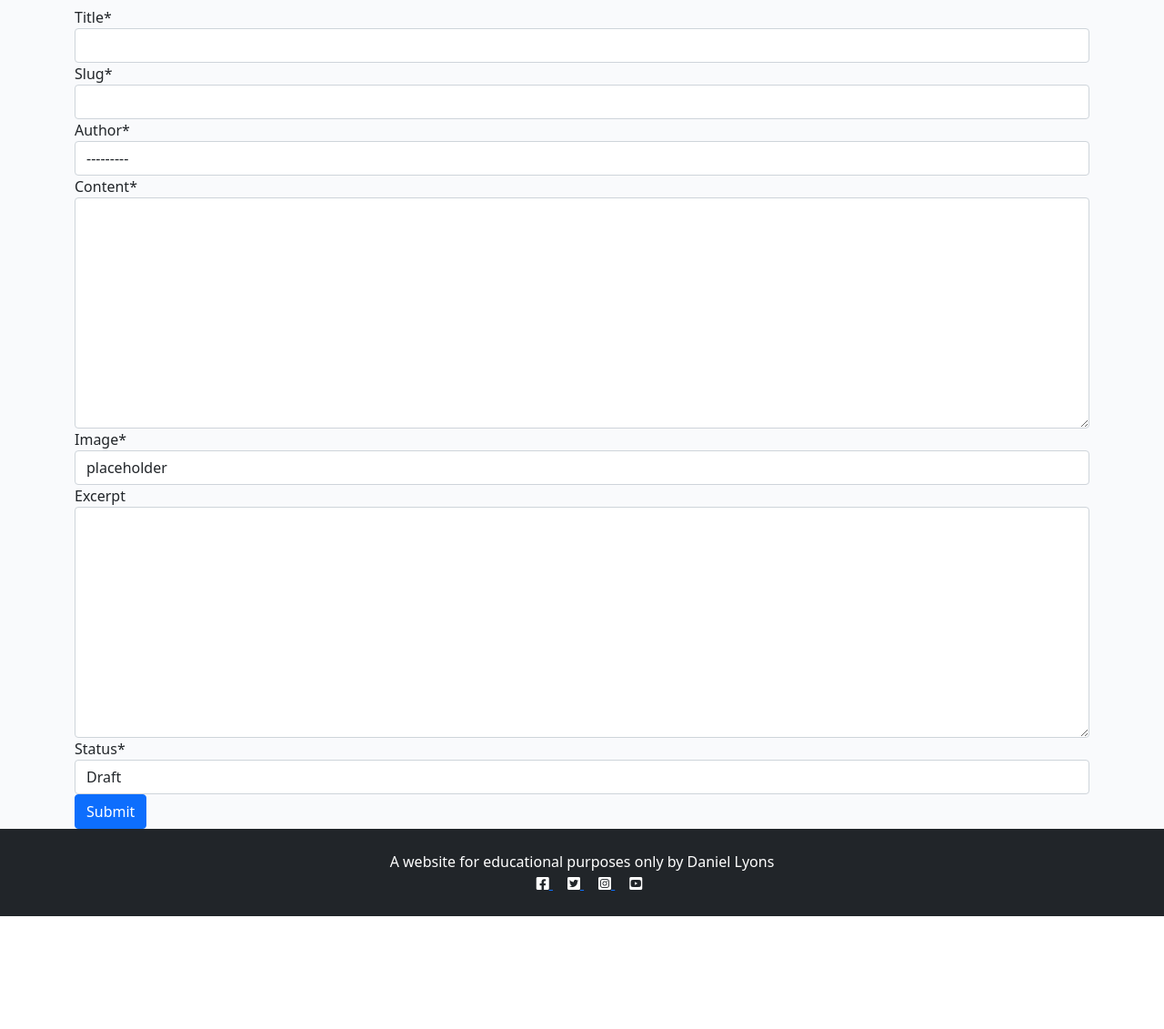
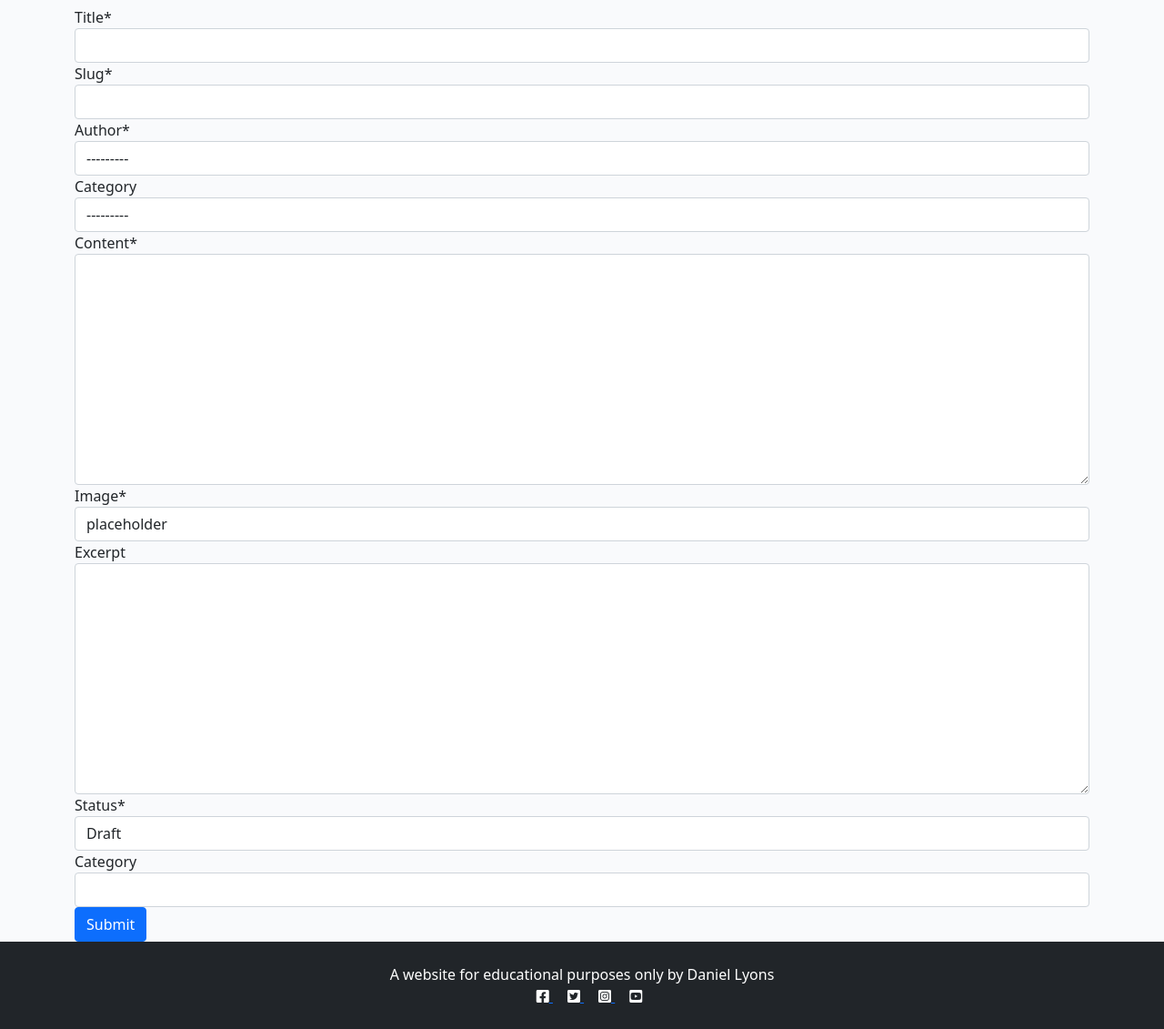
Before and after one commit to chancandan/portfolio-project-4-Footie365, a Django app: page /post/create/ in a window 1280 px wide. Shown: the part 173-1304 px from the top of the page at 91% size. Before the commit the page ends 1180 px from the top, so only its background shows below. Run offline with Django 3.2, Linux system fonts and the light colour scheme; the visitor is signed in with stand-in values (Sample User, id 1); data comes from the database, SQL or seed files in the repository; data that the repository does not hold is empty; some libraries are stand-ins or nearby versions.

Commit message:
Add category model and migrate

```diff
--- a/blog/forms.py
+++ b/blog/forms.py
@@ -1,6 +1,5 @@
-from .models import Comment
 from django import forms
-from .models import Post
+from .models import Comment, Post, Category
 
 
 # Form for adding comments to a post
@@ -9,8 +8,9 @@ class CommentForm(forms.ModelForm):
         model = Comment
         fields = ('body',)
 
+
 # Form for creating and updating blog posts
 class PostForm(forms.ModelForm):
     class Meta:
         model = Post
-        fields = ['title', 'slug', 'author', 'content', 'featured_image', 'excerpt', 'status']
+        fields = ['title', 'slug', 'author', 'category', 'content', 'featured_image', 'excerpt', 'status']
--- a/blog/models.py
+++ b/blog/models.py
@@ -2,13 +2,22 @@ from django.db import models
 from django.contrib.auth.models import User
 from cloudinary.models import CloudinaryField
 
-
 # Choices for post status (Draft or Published)
 STATUS = ((0, "Draft"), (1, "Published"))
 
+class Category(models.Model):
+    name = models.CharField(max_length=200, unique=True)
+    slug = models.SlugField(max_length=200, unique=True)
+    created_on = models.DateTimeField(auto_now_add=True)
+
+    class Meta:
+        ordering = ['name']
+
+    def __str__(self):
+        return self.name
 
 class Post(models.Model):
-     # Title of the post
+    # Title of the post
     title = models.CharField(max_length=200, unique=True)
 
     # Slug for the post URL
@@ -19,17 +28,31 @@ class Post(models.Model):
         User, on_delete=models.CASCADE, related_name="blog_posts"
     )
 
+    # Category of the post (linked to Category model)
+    category = models.ForeignKey(
+        Category, on_delete=models.SET_NULL, null=True, blank=True, related_name="posts"
+    )
+
     # Last updated timestamp
     updated_on = models.DateTimeField(auto_now=True)
 
     # Content of the post
     content = models.TextField()
+
+    # Featured image for the post
     featured_image = CloudinaryField('image', default='placeholder')
+
+    # Short excerpt from the post
     excerpt = models.TextField(blank=True)
+
+    # Created timestamp
     created_on = models.DateTimeField(auto_now_add=True)
+
+    # Status of the post (Draft or Published)
     status = models.IntegerField(choices=STATUS, default=0)
-    likes = models.ManyToManyField(
-        User, related_name='blogpost_like', blank=True)
+
+    # Likes for the post (many-to-many relationship with User model)
+    likes = models.ManyToManyField(User, related_name='blogpost_like', blank=True)
 
     class Meta:
         ordering = ['-created_on']
@@ -41,14 +64,14 @@ class Post(models.Model):
     def number_of_likes(self):
         return self.likes.count()
 
-
 class Comment(models.Model):
     # Post to which the comment is associated
-    post = models.ForeignKey(Post, on_delete=models.CASCADE,
-                             related_name='comments')
+    post = models.ForeignKey(Post, on_delete=models.CASCADE, related_name='comments')
     name = models.CharField(max_length=80)
     email = models.EmailField()
     body = models.TextField()
+
+    # Created timestamp
     created_on = models.DateTimeField(auto_now_add=True)
 
     # Approval status of the comment
--- a/blog/views.py
+++ b/blog/views.py
@@ -5,7 +5,7 @@ from django.shortcuts import render, get_object_or_404, reverse, redirect
 from django.views import generic, View
 from django.http import HttpResponseRedirect
 from django.urls import reverse_lazy
-from .models import Post
+from .models import Post, Category  # Import the Category model
 from .forms import CommentForm, PostForm
 
 
@@ -15,6 +15,11 @@ class PostList(generic.ListView):
     queryset = Post.objects.filter(status=1).order_by("-created_on")
     template_name = "index.html"
     paginate_by = 6
+
+    def get_context_data(self, **kwargs):
+        context = super().get_context_data(**kwargs)
+        context['categories'] = Category.objects.all()  # Add categories to the context
+        return context
 
 
 # View for displaying the details of a post, including comments and likes
@@ -37,7 +42,6 @@ class PostDetail(View):
                 "commented": False,
                 "liked": liked,
                 "comment_form": CommentForm()
-
             },
         )
 
@@ -60,7 +64,6 @@ class PostDetail(View):
         else:
             comment_form = CommentForm()
 
-
         return render(
             request,
             "post_detail.html",
@@ -70,7 +73,6 @@ class PostDetail(View):
                 "commented": True,
                 "liked": liked,
                 "comment_form": CommentForm()
-
             },
         )
 
@@ -102,7 +104,7 @@ class PostCreate(CreateView):
 
 
 # View for updating an existing post (requires login)
-@method_decorator(login_required, name = 'dispatch')
+@method_decorator(login_required, name='dispatch')
 class PostUpdate(UpdateView):
     model = Post
     form_class = PostForm
--- a/footie365/settings.py
+++ b/footie365/settings.py
@@ -34,7 +34,7 @@ DEBUG = os.environ.get('DEBUG')
 X_FRAME_OPTIONS = 'SAMEORIGIN'
 
 ALLOWED_HOSTS = [
-    '8000-chancandan-portfoliopro-e4crmdykqvm.ws-eu108.gitpod.io',
+    '8000-chancandan-portfoliopro-r44ewe0yd2k.ws-eu115.gitpod.io',
     'footie365-3519eaeedcde.herokuapp.com',
     'localhost',
 ]
--- a/templates/post_create.html
+++ b/templates/post_create.html
@@ -1,6 +1,5 @@
 {% extends 'base.html' %}
 {% load crispy_forms_tags %}
-
 
 {% block content %}
     <!-- Container for the create post form -->
@@ -14,7 +13,17 @@
             {% csrf_token %}
 
             <!-- Render the form using crispy forms for better styling -->
-            {{ form | crispy }}
+            {{ form|crispy }}
+
+            <!-- Dropdown for selecting a category -->
+            <div class="form-group">
+                <label for="category">Category</label>
+                <select class="form-control" id="category" name="category">
+                    {% for category in categories %}
+                        <option value="{{ category.id }}">{{ category.name }}</option>
+                    {% endfor %}
+                </select>
+            </div>
 
             <!-- Submit button to create a new post -->
             <button type="submit" class="btn btn-primary">Submit</button>
```
Also changed, not shown: blog/admin.py (+8 -3 lines), templates/index.html (+5 -3 lines), templates/post_update.html (+10 -0 lines), blog/migrations/0002_auto_20240807_2159.py (added).
